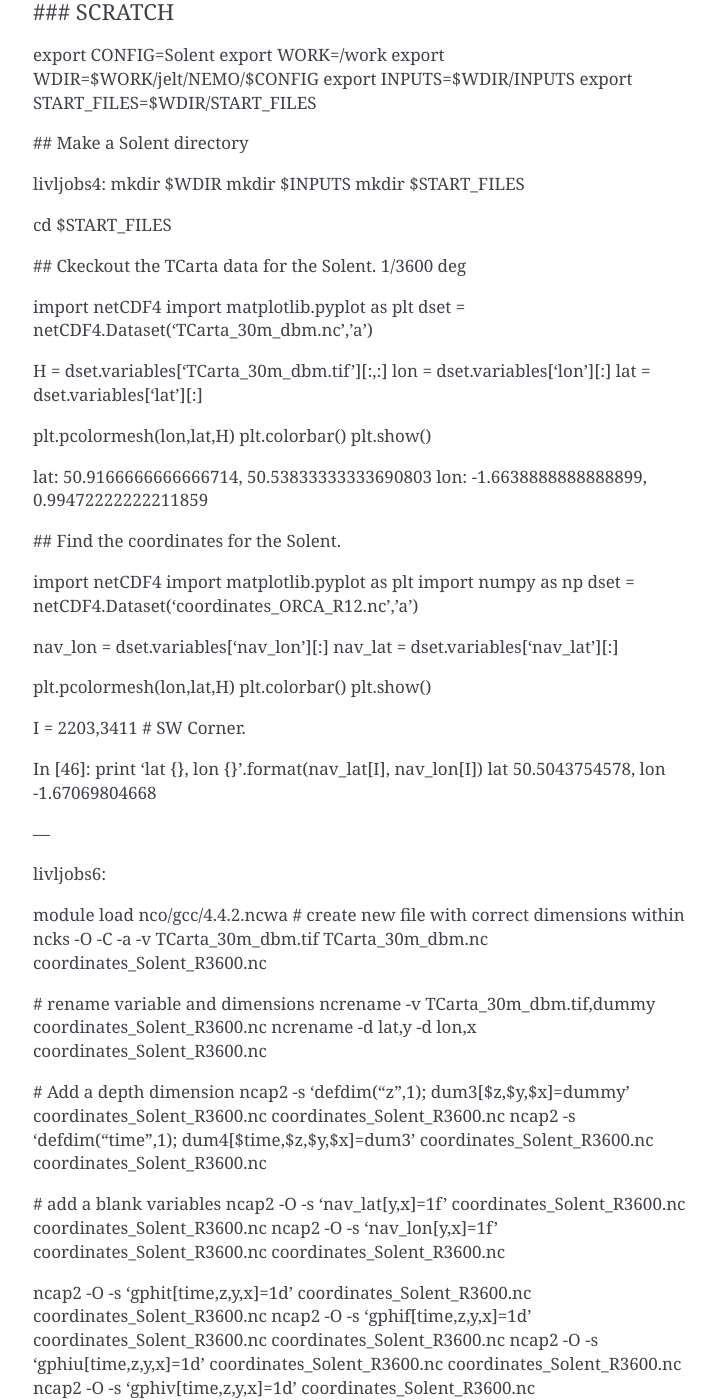
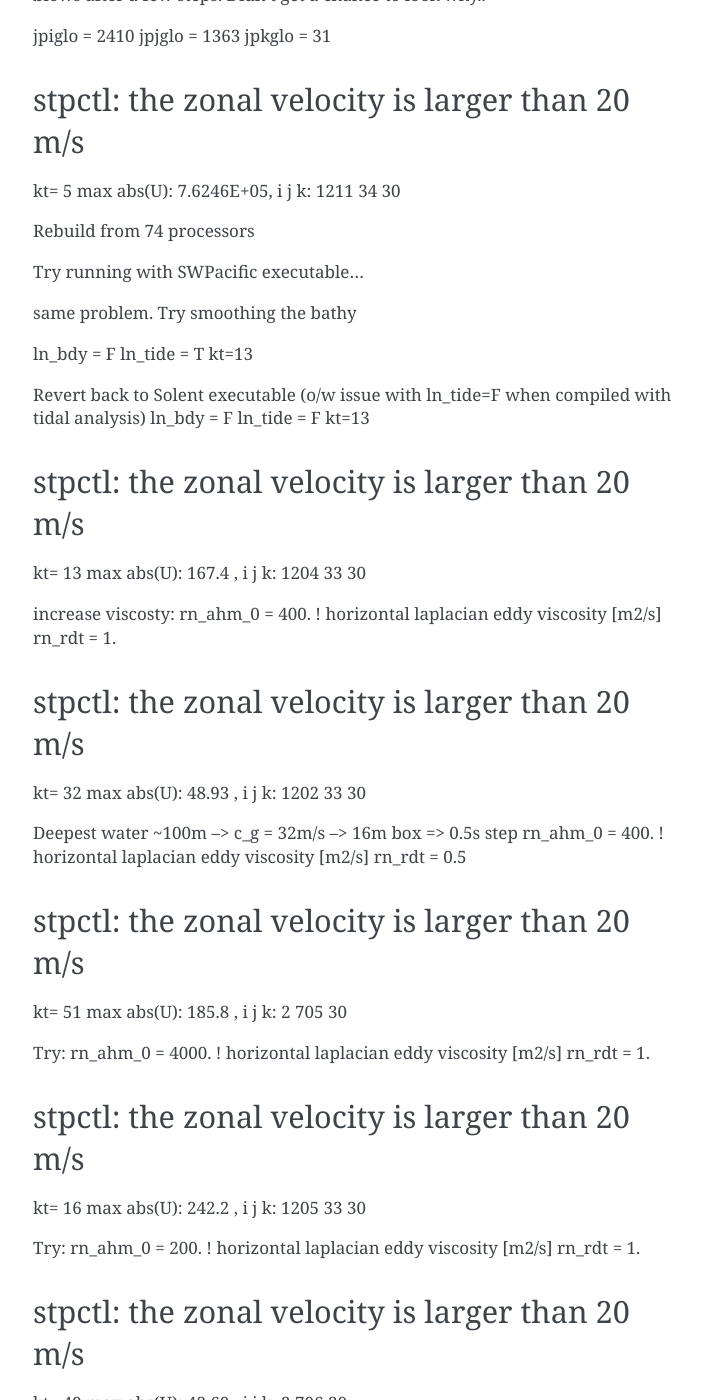
Before and after one commit to NOC-MSM/SEAsia, a Sphinx documentation site: the page built from recipes/docs/source/Solent_archer_livljobs_TCarta.rst, in a window 1280 px wide and 1400 px high, scrolled down 14459 px. Shown: the whole window, without its empty margins (387-1103 px from the left). Built offline with Sphinx 7.4.7, drawn with Linux system fonts in a browser that asks for light colours; some of the changed text lies outside the part shown.

Commit message:
debugging tide only Solent

```diff
--- a/recipes/docs/source/Solent_archer_livljobs_TCarta.rst
+++ b/recipes/docs/source/Solent_archer_livljobs_TCarta.rst
@@ -372,13 +372,17 @@ Get the size of the new domain from ``ncdump -h bathy_meter.nc``.
 
 Follow recipe of hybrid z-s coordinates in `build_domain_cfg_file.rst`_
 
-.. note : couldn't compile make_domain_cfg.exe (don't know what...) so linked to SEAsia executable...
+.. note : couldn't compile make_domain_cfg.exe (don't know why...) so linked to SEAsia executable...
 
 Copy domain_cfg.nc to the EXP directory (also copy it to the INPUTS directory, which stores
  the bits and bobs for a rebuild)::
 
    rsync -utv $TDIR/DOMAINcfg/domain_cfg.nc $EXP/.
    rsync -utv $TDIR/DOMAINcfg/domain_cfg.nc $INPUTS/.
+
+Also have to copy to where the tidal forcing is made (like the SAN)
+
+.. note : tried stretched sigma coordinates taking guidance from LBay180 configuration.
 
 
 5. Generate tidal boundary conditions
@@ -732,10 +736,89 @@ Regenerate domain_cfg.nc with stretched sigma and resubmit.
 Still blows after a few steps. Didn't get a chance to look why..
 
 
+jpiglo =         2410
+jpjglo =         1363
+jpkglo =           31
+
+stpctl: the zonal velocity is larger than 20 m/s
+======
+kt=     5 max abs(U):  7.6246E+05, i j k:  1211   34   30
+
+Rebuild from 74 processors
+
+Try running with SWPacific executable...
+
+.. note: comment out ln_tsd_interp and harmonic analysis nambdy_tide lines
+
+same problem. Try smoothing the bathy
 
 
 
+ln_bdy = F
+ln_tide = T
+kt=13
 
+
+Revert back to Solent executable (o/w issue with ln_tide=F when compiled with tidal analysis)
+ln_bdy = F
+ln_tide = F
+kt=13
+
+stpctl: the zonal velocity is larger than 20 m/s
+======
+kt=    13 max abs(U):   167.4    , i j k:  1204   33   30
+
+
+increase viscosty:
+rn_ahm_0      =   400.     !  horizontal laplacian eddy viscosity   [m2/s]
+rn_rdt = 1.
+
+
+stpctl: the zonal velocity is larger than 20 m/s
+======
+kt=    32 max abs(U):   48.93    , i j k:  1202   33   30
+
+
+Deepest water ~100m --> c_g = 32m/s --> 16m box => 0.5s step
+rn_ahm_0      =   400.     !  horizontal laplacian eddy viscosity   [m2/s]
+rn_rdt = 0.5
+
+stpctl: the zonal velocity is larger than 20 m/s
+======
+kt=    51 max abs(U):   185.8    , i j k:     2  705   30
+
+
+Try:
+rn_ahm_0      =   4000.     !  horizontal laplacian eddy viscosity   [m2/s]
+rn_rdt = 1.
+
+stpctl: the zonal velocity is larger than 20 m/s
+======
+kt=    16 max abs(U):   242.2    , i j k:  1205   33   30
+
+Try:
+rn_ahm_0      =   200.     !  horizontal laplacian eddy viscosity   [m2/s]
+rn_rdt = 1.
+
+stpctl: the zonal velocity is larger than 20 m/s
+======
+kt=    49 max abs(U):   43.60    , i j k:     2  706   30
+
+
+Try:
+rn_ahm_0      =   100.     !  horizontal laplacian eddy viscosity   [m2/s]
+rn_rdt = 1.
+
+stpctl: the zonal velocity is larger than 20 m/s
+======
+kt=    99 max abs(U):   61.36    , i j k:     2  704   29
+
+
+Try:
+rn_ahm_0      =   25.     !  horizontal laplacian eddy viscosity   [m2/s]
+rn_rdt = 1.
+
+**PENDING**
 
 
 
```
